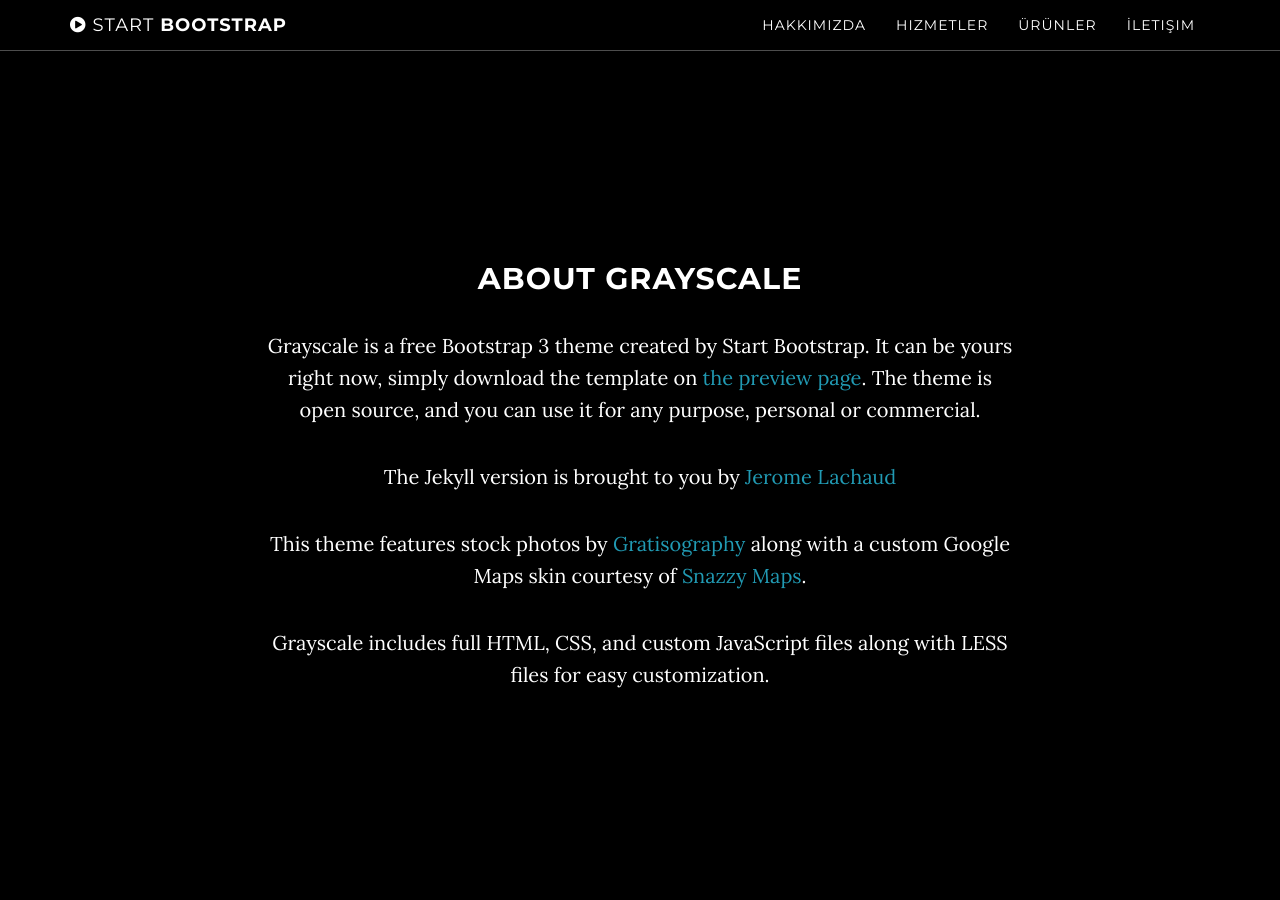
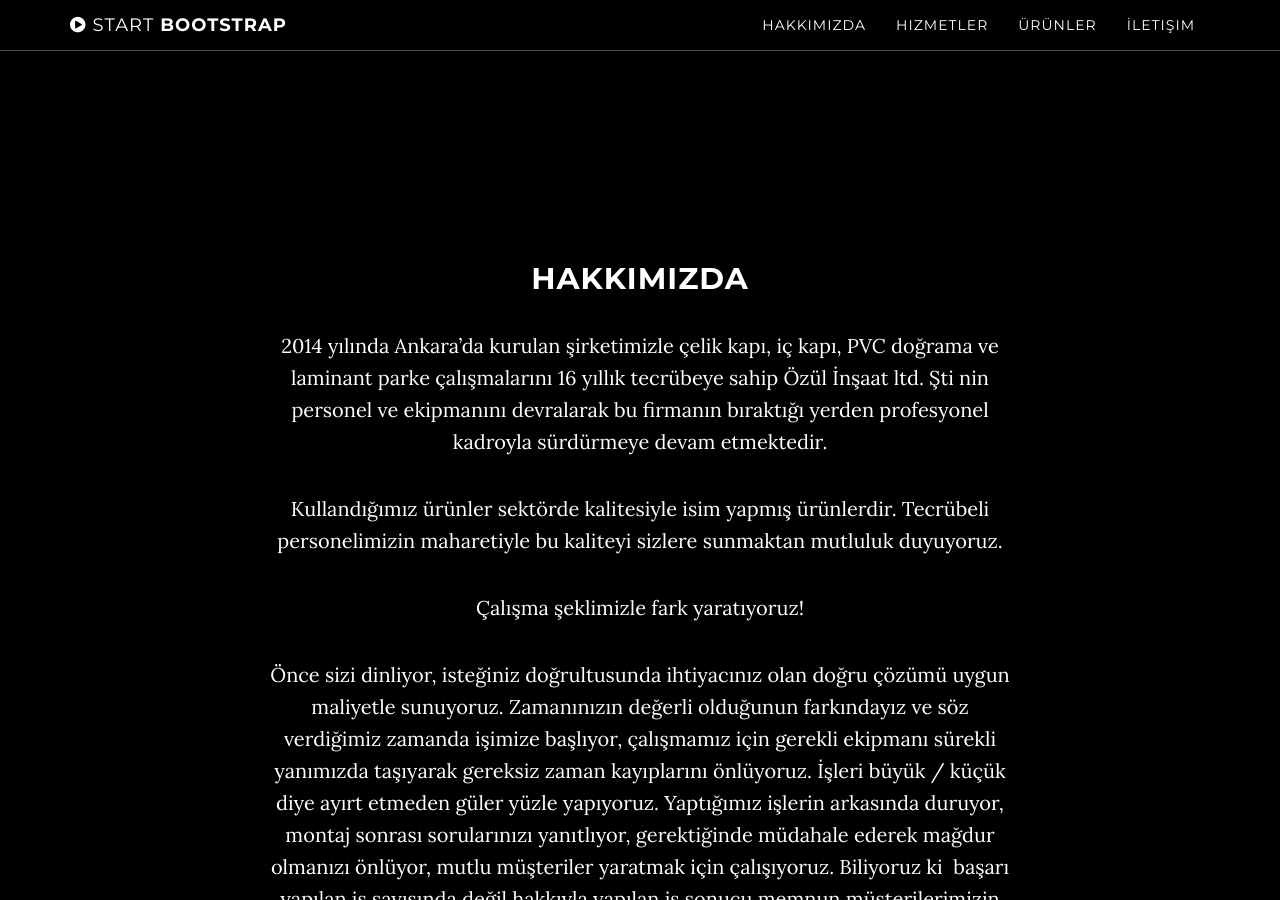
Before and after one commit to giginsaat/website, a Jekyll site: the page built from index.html, in a window 1280 px wide and 900 px high, scrolled down 838 px. Built offline with Jekyll 4.4.1, drawn with Linux system fonts in a browser that asks for light colours; some of the changed text lies outside the part shown.

Commit message:
Update about.html

```diff
--- a/_includes/about.html
+++ b/_includes/about.html
@@ -2,11 +2,11 @@
     <section id="about" class="container content-section text-center">
         <div class="row">
             <div class="col-lg-8 col-lg-offset-2">
-                <h2>About Grayscale</h2>
-                <p>Grayscale is a free Bootstrap 3 theme created by Start Bootstrap. It can be yours right now, simply download the template on <a href="http://startbootstrap.com/template-overviews/grayscale/">the preview page</a>. The theme is open source, and you can use it for any purpose, personal or commercial.</p>
-                <p>The Jekyll version is brought to you by <a href="https://github.com/jeromelachaud">Jerome Lachaud</a></p>
-                <p>This theme features stock photos by <a href="http://gratisography.com/">Gratisography</a> along with a custom Google Maps skin courtesy of <a href="http://snazzymaps.com/">Snazzy Maps</a>.</p>
-                <p>Grayscale includes full HTML, CSS, and custom JavaScript files along with LESS files for easy customization.</p>
+                <h2>Hakkımızda</h2>
+                <p>2014 yılında Ankara’da kurulan şirketimizle çelik kapı, iç kapı, PVC doğrama ve laminant parke çalışmalarını 16 yıllık tecrübeye sahip Özül İnşaat ltd. Şti nin personel ve ekipmanını devralarak bu firmanın bıraktığı yerden profesyonel kadroyla sürdürmeye devam etmektedir.</p>
+                <p>Kullandığımız ürünler sektörde kalitesiyle isim yapmış ürünlerdir. Tecrübeli personelimizin maharetiyle bu kaliteyi sizlere sunmaktan mutluluk duyuyoruz.</p>
+                <p>Çalışma şeklimizle fark yaratıyoruz!</p>
+                <p>Önce sizi dinliyor, isteğiniz doğrultusunda ihtiyacınız olan doğru çözümü uygun maliyetle sunuyoruz. Zamanınızın değerli olduğunun farkındayız ve söz verdiğimiz zamanda işimize başlıyor, çalışmamız için gerekli ekipmanı sürekli yanımızda taşıyarak gereksiz zaman kayıplarını önlüyoruz. İşleri büyük / küçük diye ayırt etmeden güler yüzle yapıyoruz. Yaptığımız işlerin arkasında duruyor, montaj sonrası sorularınızı yanıtlıyor, gerektiğinde müdahale ederek mağdur olmanızı önlüyor, mutlu müşteriler yaratmak için çalışıyoruz. Biliyoruz ki  başarı yapılan iş sayısında değil hakkıyla yapılan iş sonucu memnun müşterilerimizin bizi tavsiye etmesidir.</p>
             </div>
         </div>
     </section>
```
